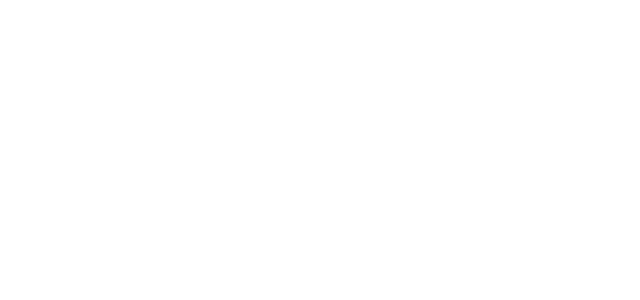
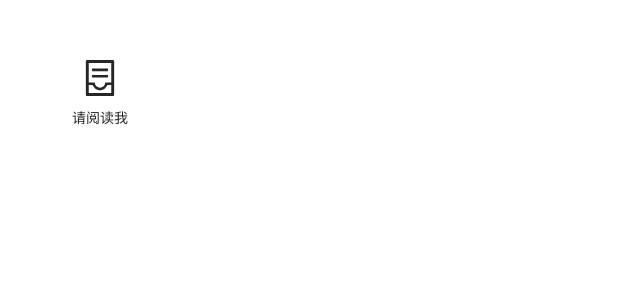
Before and after one commit to xieisabug/escape-room, a React (Create React App) app: page /desktop in a window 1280 px wide. Shown: the top 300 px of the page, without its empty margins (0-640 px from the left). Built offline with nearby package versions, Linux system fonts and the light colour scheme.

Commit message:
桌面图标完成

```diff
--- a/src/App.js
+++ b/src/App.js
@@ -1,10 +1,15 @@
-import "./styles.css";
+import "./styles/styles.css";
+import "./styles/components.css";
 import "antd/dist/antd.css";
 import React from "react";
 import {BrowserRouter as Router, Switch, Route} from "react-router-dom";
 
 import Scene1Locker from "./page/Scene1Locker";
 import Scene2Desktop from "./page/Scene2Desktop";
+
+import {IdGenerator} from "./Utils";
+
+IdGenerator.init();
 
 export default function App() {
     return (
--- /dev/null
+++ b/src/Utils.js
@@ -0,0 +1,19 @@
+export class IdGenerator {
+    idKey;
+    static instance;
+
+    constructor(idKey = 0) {
+        this.idKey = idKey;
+    }
+
+    static init() {
+        if (!IdGenerator.instance) {
+            IdGenerator.instance = new IdGenerator();
+        }
+        return IdGenerator.instance;
+    }
+
+    getKey() {
+        return this.idKey++;
+    }
+}
--- a/src/components/Desktop.js
+++ b/src/components/Desktop.js
@@ -1,5 +1,14 @@
 import * as React from "react";
+import classnames from "classnames";
+import Program from "./Program";
 
 export default function Desktop(props) {
-    return <div></div>;
+    let container = classnames({
+        "desktop": true
+    })
+    return <div className={container}>
+        {props.programs.map(i => {
+            return <Program key={i.name} data={i} onClick={props.bindClick} />
+        })}
+    </div>;
 }
--- /dev/null
+++ b/src/components/Program.js
@@ -0,0 +1,20 @@
+import * as React from "react";
+import classnames from "classnames";
+
+export default function Program(props) {
+    if (!props.data) {
+        return null;
+    }
+
+    let container = classnames({
+        "program": true
+    });
+
+    function bindClick() {
+        props.onClick(props.data)
+    }
+
+    return <div className={container} onClick={bindClick}>
+        {props.data.icon()}
+    </div>;
+}
--- /dev/null
+++ b/src/components/ProgramIcon.js
@@ -0,0 +1,8 @@
+export function ProgramIcon(props) {
+    return <div className="icon-container">
+        <div className="icon">
+            {props.icon}
+        </div>
+        <div>{props.text}</div>
+    </div>;
+}
--- /dev/null
+++ b/src/data/program/TextEditor.js
@@ -0,0 +1,20 @@
+import {ProgramIcon} from "../../components/ProgramIcon";
+import {
+    ContainerOutlined
+} from "@ant-design/icons";
+
+export default function(attrMap) {
+    return {
+        name: "TextEditor",
+        attrMap,
+        icon() {
+            return <ProgramIcon
+                icon={<ContainerOutlined />}
+                text={attrMap.text ? attrMap.text : this.name}
+            />;
+        },
+        title() {
+            return <span>文档</span>
+        }
+    }
+}
--- a/src/page/Scene2Desktop.js
+++ b/src/page/Scene2Desktop.js
@@ -2,11 +2,41 @@ import * as React from "react";
 import Desktop from "../components/Desktop";
 import Window from "../components/Window";
 
+import TextEditor from "../data/program/TextEditor";
+import {IdGenerator} from "../Utils";
+
 export default class Scene2Desktop extends React.Component {
+
+    constructor(props) {
+        super(props);
+        this.state = {
+            programs: [
+                TextEditor({id: IdGenerator.instance.getKey(), text: "请阅读我"})
+            ],
+            openPrograms: []
+        };
+    }
+
+    openProgram = (program) => {
+        if (this.state.openPrograms.findIndex(i => i.attrMap.id === program.attrMap.id) === -1) {
+            let openPrograms = this.state.openPrograms.slice();
+            openPrograms.push(program);
+            this.setState({
+                openPrograms
+            })
+        } else {
+            // TODO 把窗口置顶
+        }
+    }
+
     render() {
         return <div className="scene-desktop1">
-            <Desktop/>
-            <Window/>
+            <Desktop programs={this.state.programs} bindClick={this.openProgram} />
+            {
+                this.state.openPrograms.map(i => {
+                    return <Window component={i}/>
+                })
+            }
         </div>
     }
 }
--- /dev/null
+++ b/src/styles/components.css
@@ -0,0 +1,23 @@
+.desktop {
+    display: flex;
+    padding: 50px;
+}
+
+.program {
+    width: 100px;
+    height: 100px;
+}
+
+.icon-container {
+    text-align: center;
+    cursor: pointer;
+    transition: background-color 0.2s, color 0.5s;
+    user-select: none;
+}
+.icon-container:hover {
+    color: #fff;
+    background-color: #1890ff;
+}
+.icon-container .icon{
+    font-size: 36px;
+}
--- /dev/null
+++ b/src/styles/scene2.css
@@ -0,0 +1,4 @@
+.scene-desktop1 {
+    width: 100vw;
+    height: 100vh;
+}
```
Also changed, not shown: src/styles/styles.css (renamed from src/styles.css).
